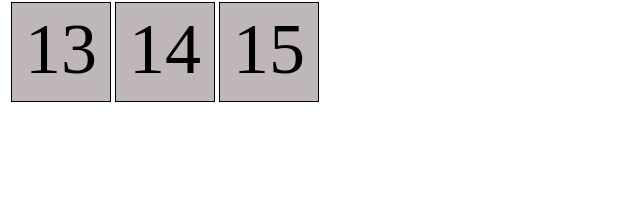
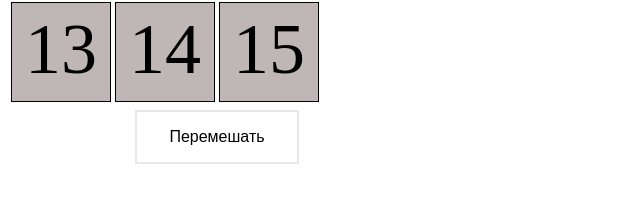
Before and after one commit to dabonka/fifteen, a React app: page / in a window 1280 px wide. Shown: the part 393-596 px from the top of the page, without its empty margins (0-640 px from the left). Built offline with nearby package versions, Linux system fonts and the light colour scheme.

Commit message:
add button

```diff
--- a/public/index.css
+++ b/public/index.css
@@ -27,3 +27,30 @@
   font-size: 450%;
   background-color: white;
 }
+
+.buttonBox {
+  display: flex;
+  justify-content: center;
+  height: 40px;
+  width: 416px;
+  padding: 1px;
+}
+
+#button {
+  background-color: white;
+  border: 2px solid #e7e7e7;
+  color: black;
+  padding: 16px 32px;
+  text-align: center;
+  text-decoration: none;
+  display: inline-block;
+  font-size: 16px;
+  margin: 4px 2px;
+  -webkit-transition-duration: 0.4s; /* Safari */
+  transition-duration: 0.4s;
+  cursor: pointer;
+}
+
+#button:hover {
+  background-color: #e7e7e7;
+}
--- a/public/index.html
+++ b/public/index.html
@@ -6,6 +6,11 @@
   </head>
   <body>
     <div id="root"></div>
+    <div class="buttonBox">
+    	<div class="buttonPosition">
+    		<button id="button">Перемешать</button>
+    	</div>
+    </div>
     <script src="bundle.js"></script>
   </body>
 </html>
--- a/src/App.js
+++ b/src/App.js
@@ -8,7 +8,7 @@ function App(props){
 		<div>
 			<Header title={"Пятнашки"}/>
 			<div className="mainBox">
-				{props.arr.map(n => <Cell position={n}/>)}
+				{props.arr.map((n, i) => <Cell key={i} position={n}/>)}
 			</div>
 		</div>
 	)
```
Also changed, not shown: src/index.js (line endings or trailing spaces).
